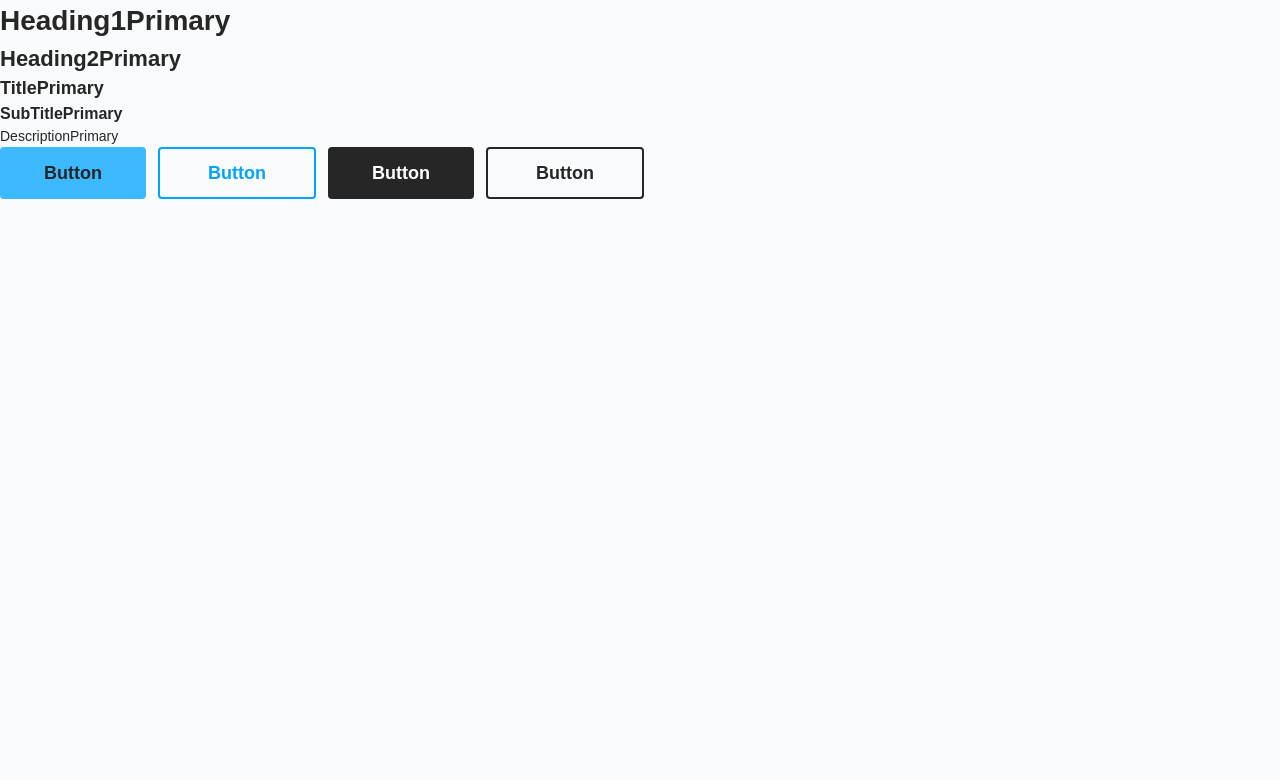
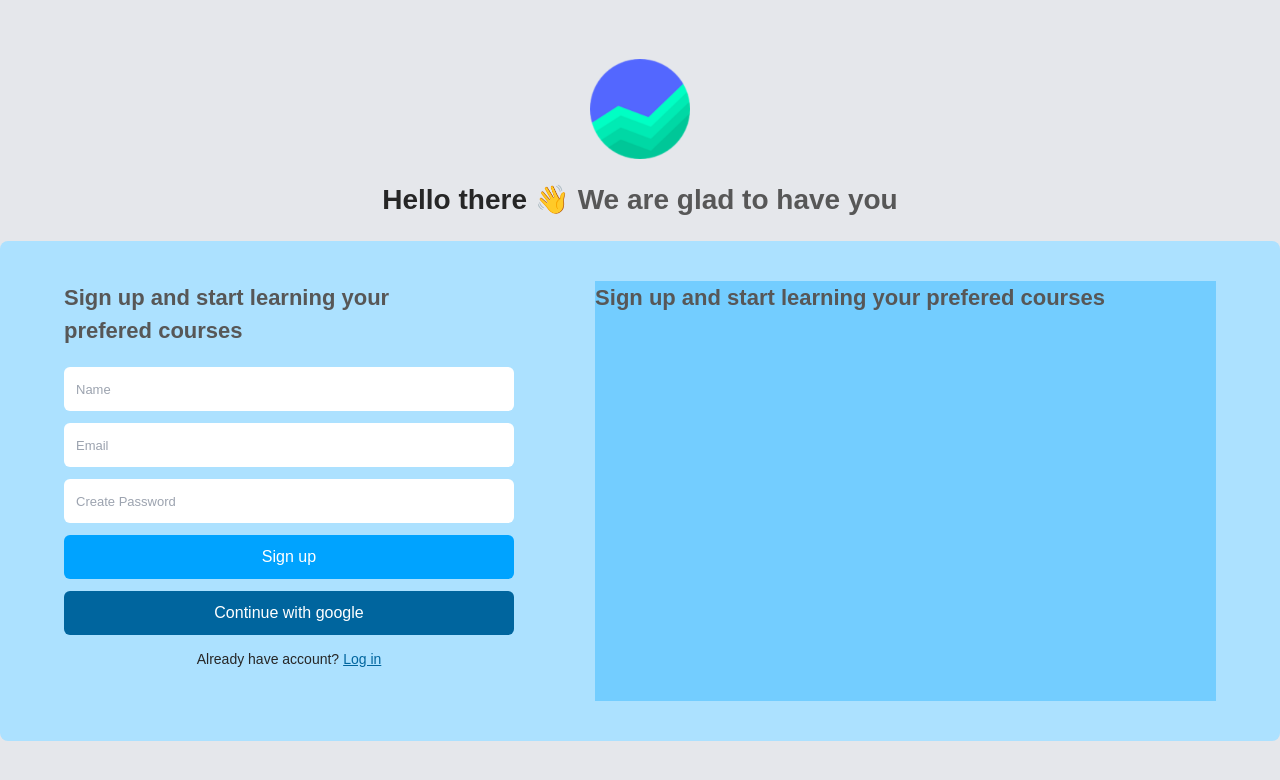
Before and after one commit to KrishnaDhingra/XlentDevs, a React (Create React App) app: page /login in a window 1280 px wide. Shown: the top 780 px of the page. Built offline with nearby package versions, Linux system fonts and the light colour scheme; the HTML template or start-up script is replaced by a standard one.

Commit message:
Making some changes in the text components and almost done with the signup page now just have to place the lotte animation in the right and divide the left side form into components

```diff
--- a/src/App.js
+++ b/src/App.js
@@ -1,25 +1,12 @@
 import './App.css';
 import { Heading1Primary, Heading2Primary, Heading2Secondary, TitlePrimary, TitleSecondary, SubTitlePrimary, SubTitleSecondary, DescriptionPrimary, DescriptionSecondary } from './components/text'
 import { PrimaryButton1, PrimaryButton2, SecondaryButton1, SecondaryButton2 } from './components/buttons.js'
+import SignUpContainer from './components/signup-container';
 
 function App() {
   return (
     <div className="bg-gray-50 h-screen w-screen">
-      <Heading1Primary/>
-      <Heading2Primary/>
-      {/* <Heading2Secondary/> */}
-      <TitlePrimary/>
-      {/* <TitleSecondary/> */}
-      <SubTitlePrimary/>
-      {/* <SubTitleSecondary/> */}
-      <DescriptionPrimary/>
-      {/* <DescriptionSecondary/> */}
-      <div className="flex gap-3">
-        <PrimaryButton1/>
-        <PrimaryButton2/>
-        <SecondaryButton1/>
-        <SecondaryButton2/>
-      </div>
+      <SignUpContainer/>
     </div>
   );
 }
--- /dev/null
+++ b/src/components/logo.js
@@ -0,0 +1,9 @@
+import React from 'react'
+import LogoImage from '../utilities/logo.png'
+
+const Logo = () => {
+    return (
+        <img className="h-[100px] w-[100px]" src={LogoImage} alt="Logo" />
+    )
+}
+export default Logo
--- /dev/null
+++ b/src/components/signup-container.js
@@ -0,0 +1,37 @@
+import React from 'react'
+import Logo from '../components/logo'
+import { Heading1Primary, Heading1Secondary, Heading2Secondary, DescriptionPrimary } from './text'
+
+const SignUpContainer = () => {
+    return (
+        <main className="w-screen h-screen flex flex-col gap-5 bg-gray-200 items-center justify-center">
+            <Logo/>
+            <section className="flex gap-2">
+                <Heading1Primary text={'Hello there 👋'}/>
+                <Heading1Secondary text={'We are glad to have you'}/>
+            </section>
+            <section className="bg-primary-100 max-w-[1300px] rounded-lg w-screen h-[500px] py-10 px-16 flex gap-5">
+                <div className="grow flex flex-col gap-5">
+                    <div className="max-w-[400px] w-full"><Heading2Secondary text={'Sign up and start learning your prefered courses'}/></div>
+
+                    <form className="max-w-[450px] flex flex-col gap-[12px]">
+                        <input type="text" placeholder="Name" className="rounded-md px-3 py-[10px] placeholder:text-gray-400 placeholder:text-[13px] outline-none"/>
+                        <input type="text" placeholder="Email" className="rounded-md px-3 py-[10px] placeholder:text-gray-400 placeholder:text-[13px] outline-none"/>
+                        <input type="text" placeholder="Create Password" className="rounded-md px-3 py-[10px] placeholder:text-gray-400 placeholder:text-[13px] outline-none"/>
+
+                        <button type="submit" className="bg-primary-400 rounded-md text-white py-[10px] font-medium">Sign up</button>
+                        <button type="submit" className="bg-primary-600 rounded-md text-white py-[10px] font-medium">Continue with google</button>
+
+                        <span className="w-full text-center"><DescriptionPrimary text={'Already have account?'}/><a href="/login" className="ml-1 underline text-primary-600 text-[14px] hover:text-primary-700">Log in</a></span>
+                    </form>
+
+
+                </div>
+                <div className="bg-primary-200 grow">
+                    <Heading2Secondary text={'Sign up and start learning your prefered courses'}/>
+                </div>
+            </section>
+        </main>
+    )
+}
+export default SignUpContainer
--- a/src/components/text.js
+++ b/src/components/text.js
@@ -1,47 +1,52 @@
-export const Heading1Primary = () => {
+export const Heading1Primary = ({text}) => {
     return (
-        <p className="text-secondary-400 text-[28px] font-bold">Heading1Primary</p>
+        <span className="text-secondary-400 text-[28px] font-bold">{text}</span>
+    )
+}
+export const Heading1Secondary = ({text}) => {
+    return (
+        <span className="text-secondary-300 text-[28px] font-bold">{text}</span>
     )
 }
 
-export const Heading2Primary = () => {
+export const Heading2Primary = ({text}) => {
     return (
-        <p className="text-secondary-400 text-[22px] font-bold">Heading2Primary</p>
+        <span className="text-secondary-400 text-[22px] font-bold">{text}</span>
     )
 }
 
-export const Heading2Secondary = () => {
+export const Heading2Secondary = ({text}) => {
     return (
-        <p className="text-secondary-300 text-[22px] font-semibold">Heading2Secondary</p>
+        <span className="text-secondary-300 text-[22px] font-semibold">{text}</span>
     )
 }
-export const TitlePrimary = () => {
+export const TitlePrimary = ({text}) => {
     return  (
-        <p className="text-secondary-400 text-[18px] font-semibold">TitlePrimary</p>
+        <span className="text-secondary-400 text-[18px] font-semibold">{text}</span>
     )
 }
-export const TitleSecondary = () => {
+export const TitleSecondary = ({text}) => {
     return  (
-        <p className="text-secondary-300 text-[18px] font-bold">TitleSecondary</p>
+        <span className="text-secondary-300 text-[18px] font-bold">{text}</span>
     )
 }
-export const SubTitlePrimary = () => {
+export const SubTitlePrimary = ({text}) => {
     return  (
-        <p className="text-secondary-400 text-[16px] font-semibold">SubTitlePrimary</p>
+        <span className="text-secondary-400 text-[16px] font-semibold">{text}</span>
     )
 }
-export const SubTitleSecondary = () => {
+export const SubTitleSecondary = ({text}) => {
     return  (
-        <p className="text-secondary-300 text-[16px] font-semibold">SubTitleSecondary</p>
+        <span className="text-secondary-300 text-[16px] font-semibold">{text}</span>
     )
 }
-export const DescriptionPrimary = () => {
+export const DescriptionPrimary = ({text}) => {
     return  (
-        <p className="text-secondary-400 text-[14px] font-medium">DescriptionPrimary</p>
+        <span className="text-secondary-400 text-[14px] font-medium">{text}</span>
     )
 }
-export const DescriptionSecondary = () => {
+export const DescriptionSecondary = ({text}) => {
     return  (
-        <p className="text-secondary-300 text-[14px] font-normal">DescriptionSecondary</p>
+        <span className="text-secondary-300 text-[14px] font-normal">{text}</span>
     )
 }
```
Also changed, not shown: src/pages/signIn.js (added), src/pages/signUp.js (added), src/utilities/logo.png (added).
